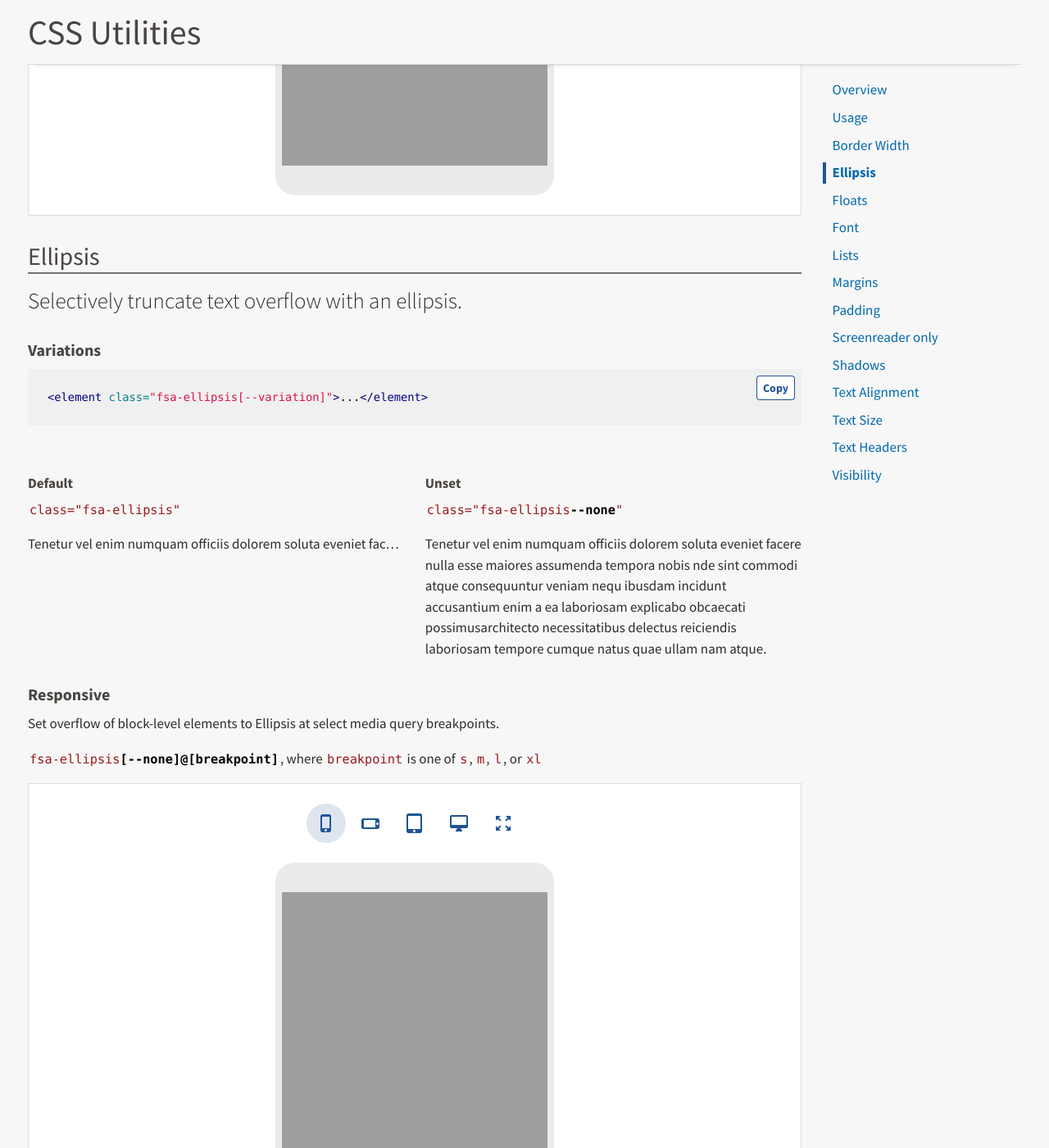
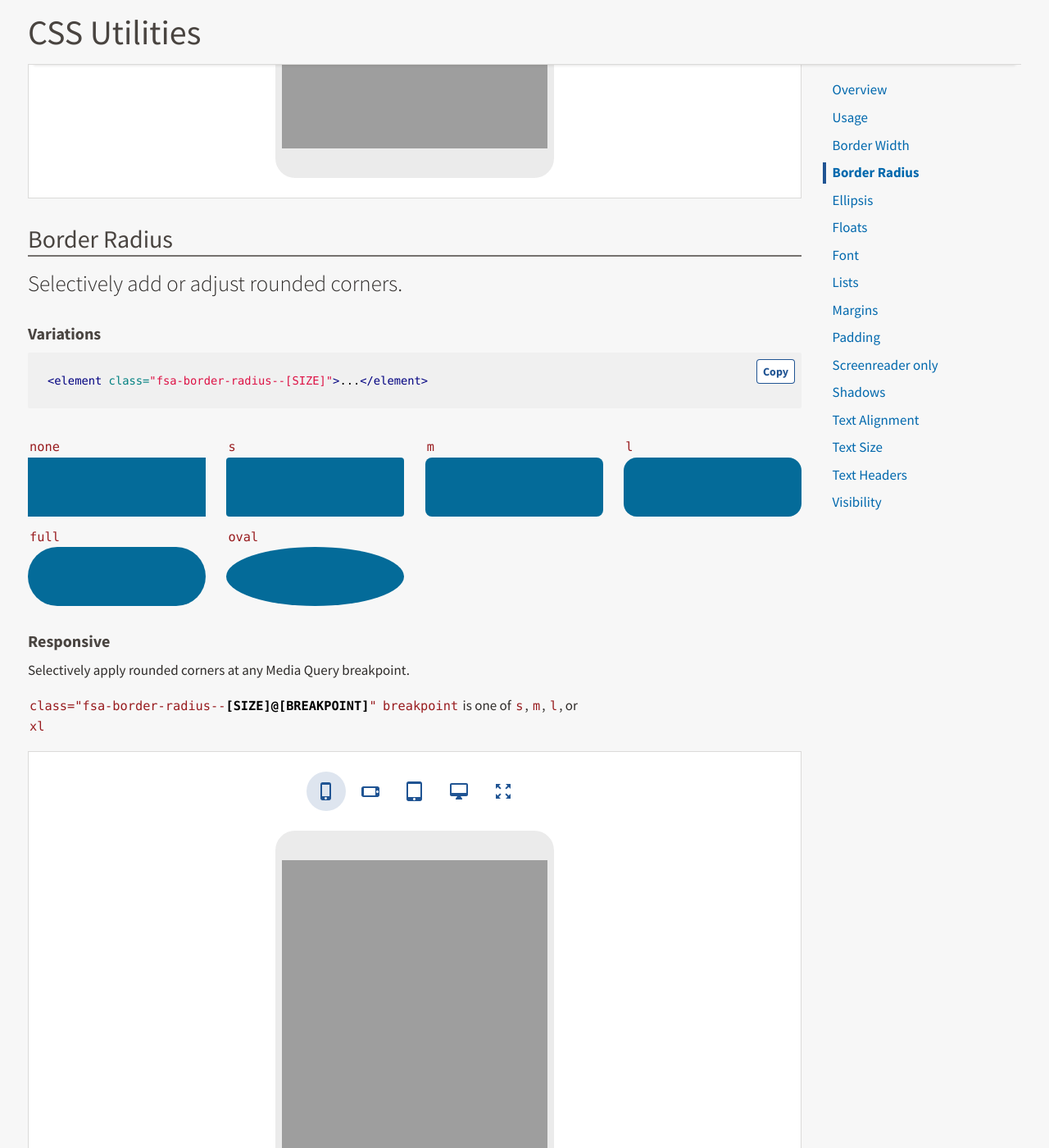
Before and after one commit to USDA-FSA/fsa-design-system, a Jekyll site: the page built from utilities/index.md, in a window 1280 px wide and 1400 px high, scrolled down 3695 px. Shown: the whole window at 82% size. Built offline with Jekyll 4.4.1, drawn with Linux system fonts in a browser that asks for light colours; some of the changed text lies outside the part shown.

Commit message:
CSS Utility: Border Radius doc'd [closes ##424]

````diff
--- a/_data/navvy.yml
+++ b/_data/navvy.yml
@@ -332,6 +332,11 @@
       subhref: "utilities/#border-width"
       img: "img/subcategories/border-width.png"
 
+    - subtitle: "Border Radius"
+      keyword: "Corner,Round"
+      subhref: "utilities/#border-radius"
+      img: "img/subcategories/border-radius.png"
+
     - subtitle: "Ellipsis"
       keyword: "Dot dot dot,Truncate,..."
       subhref: "utilities/#ellipsis"
--- a/utilities/index.md
+++ b/utilities/index.md
@@ -62,7 +62,6 @@ Below are the complete set of CSS Utilities for overriding or extending an eleme
 
 #### All
 ```html
-
 <element class="fsa-border--[SIZE]">...</element>
 ```
 
@@ -226,6 +225,65 @@ Selectively apply Border Width at any Media Query breakpoint.
 {% assign rwdSize = "phone" %}
 {% capture rwdURL %}
 https://usda-fsa.github.io/fsa-style/demo/rwd__border-width.html
+{% endcapture %}
+
+{% include rwd-viewer.html %}
+
+## Border Radius
+
+<p class="fsa-text--lead">Selectively add or adjust rounded corners.</p>
+
+### Variations
+
+```html
+<element class="fsa-border-radius--[SIZE]">...</element>
+```
+
+<div class="fsa-grid fsa-m-b--s">
+  <div class="fsa-grid__1 fsa-grid__1/4@m">
+    <code>none</code>
+    <div class="fsa-radius--none fsa-bg--aqua-900 fsa-color--aqua-100 fsa-p--l"></div>
+  </div>
+  <div class="fsa-grid__1 fsa-grid__1/4@m">
+    <code>s</code>
+    <div class="fsa-radius--s fsa-bg--aqua-900 fsa-color--aqua-100 fsa-p--l"></div>
+  </div>
+  <div class="fsa-grid__1 fsa-grid__1/4@m">
+    <code>m</code>
+    <div class="fsa-radius--m fsa-bg--aqua-900 fsa-color--aqua-100 fsa-p--l"></div>
+  </div>
+  <div class="fsa-grid__1 fsa-grid__1/4@m">
+    <code>l</code>
+    <div class="fsa-radius--l fsa-bg--aqua-900 fsa-color--aqua-100 fsa-p--l"></div>
+  </div>
+</div>
+<div class="fsa-grid">
+  <div class="fsa-grid__1 fsa-grid__1/4@m">
+    <code>full</code>
+    <div class="fsa-radius--full fsa-bg--aqua-900 fsa-color--aqua-100 fsa-p--l"></div>
+  </div>
+  <div class="fsa-grid__1 fsa-grid__1/4@m">
+    <code>oval</code>
+    <div class="fsa-radius--oval fsa-bg--aqua-900 fsa-color--aqua-100 fsa-p--l"></div>
+  </div>
+</div>
+
+### Responsive
+
+Selectively apply rounded corners at any Media Query breakpoint.
+
+<p>
+  <code>class="fsa-border-radius--<strong>[SIZE]@[BREAKPOINT]</strong>"</code>
+  <code>breakpoint</code> is one of
+  <code title="small">s</code>,
+  <code title="medium">m</code>,
+  <code title="large">l</code>, or
+  <code title="extra large">xl</code>
+</p>
+
+{% assign rwdSize = "phone" %}
+{% capture rwdURL %}
+https://usda-fsa.github.io/fsa-style/demo/rwd__border-radius.html
 {% endcapture %}
 
 {% include rwd-viewer.html %}
````
